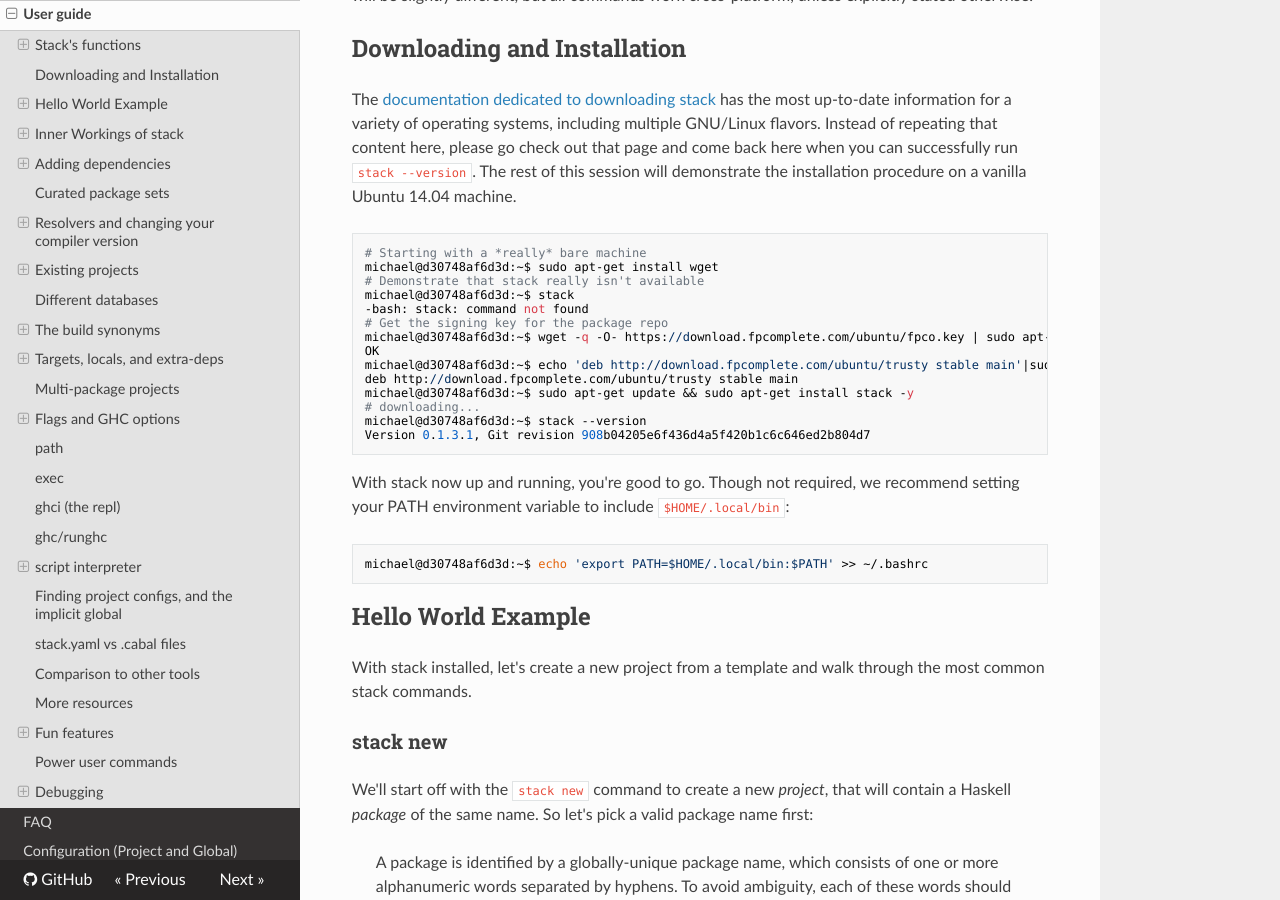
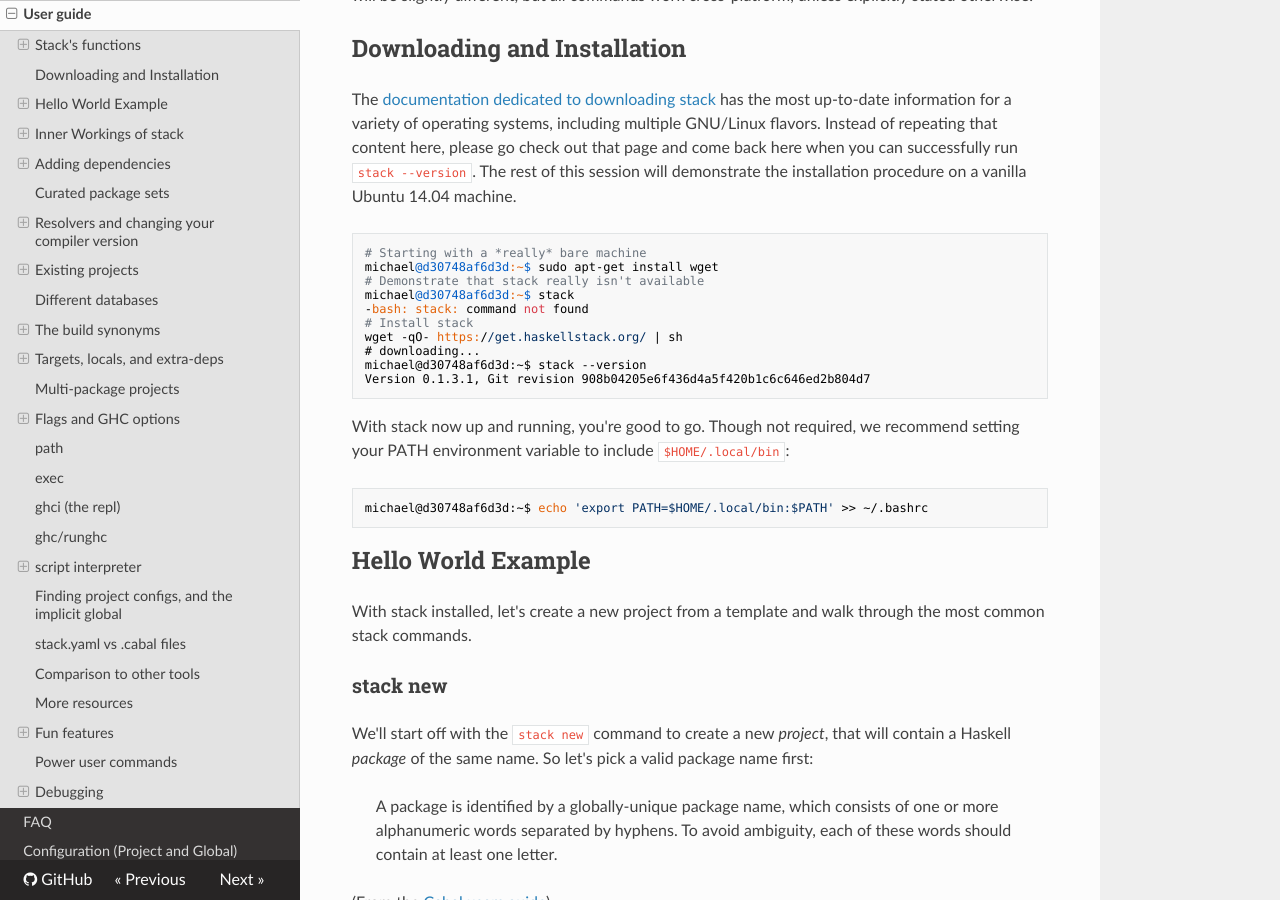
Before and after one commit to commercialhaskell/stack, an MkDocs documentation site: the page built from doc/GUIDE.md, in a window 1280 px wide and 900 px high, scrolled down 1104 px. Built offline with MkDocs 1.6.1, drawn with Linux system fonts in a browser that asks for light colours; nearby versions of some CDN libraries; old or Windows-style settings are respelled for this version of MkDocs.

Commit message:
doc/GUIDE: use installer script to install

```diff
--- a/doc/GUIDE.md
+++ b/doc/GUIDE.md
@@ -61,12 +61,8 @@
 # Demonstrate that stack really isn't available
 michael@d30748af6d3d:~$ stack
 -bash: stack: command not found
-# Get the signing key for the package repo
-michael@d30748af6d3d:~$ wget -q -O- https://download.fpcomplete.com/ubuntu/fpco.key | sudo apt-key add -
-OK
-michael@d30748af6d3d:~$ echo 'deb http://download.fpcomplete.com/ubuntu/trusty stable main'|sudo tee /etc/apt/sources.list.d/fpco.list
-deb http://download.fpcomplete.com/ubuntu/trusty stable main
-michael@d30748af6d3d:~$ sudo apt-get update && sudo apt-get install stack -y
+# Install stack
+wget -qO- https://get.haskellstack.org/ | sh
 # downloading...
 michael@d30748af6d3d:~$ stack --version
 Version 0.1.3.1, Git revision 908b04205e6f436d4a5f420b1c6c646ed2b804d7
```
